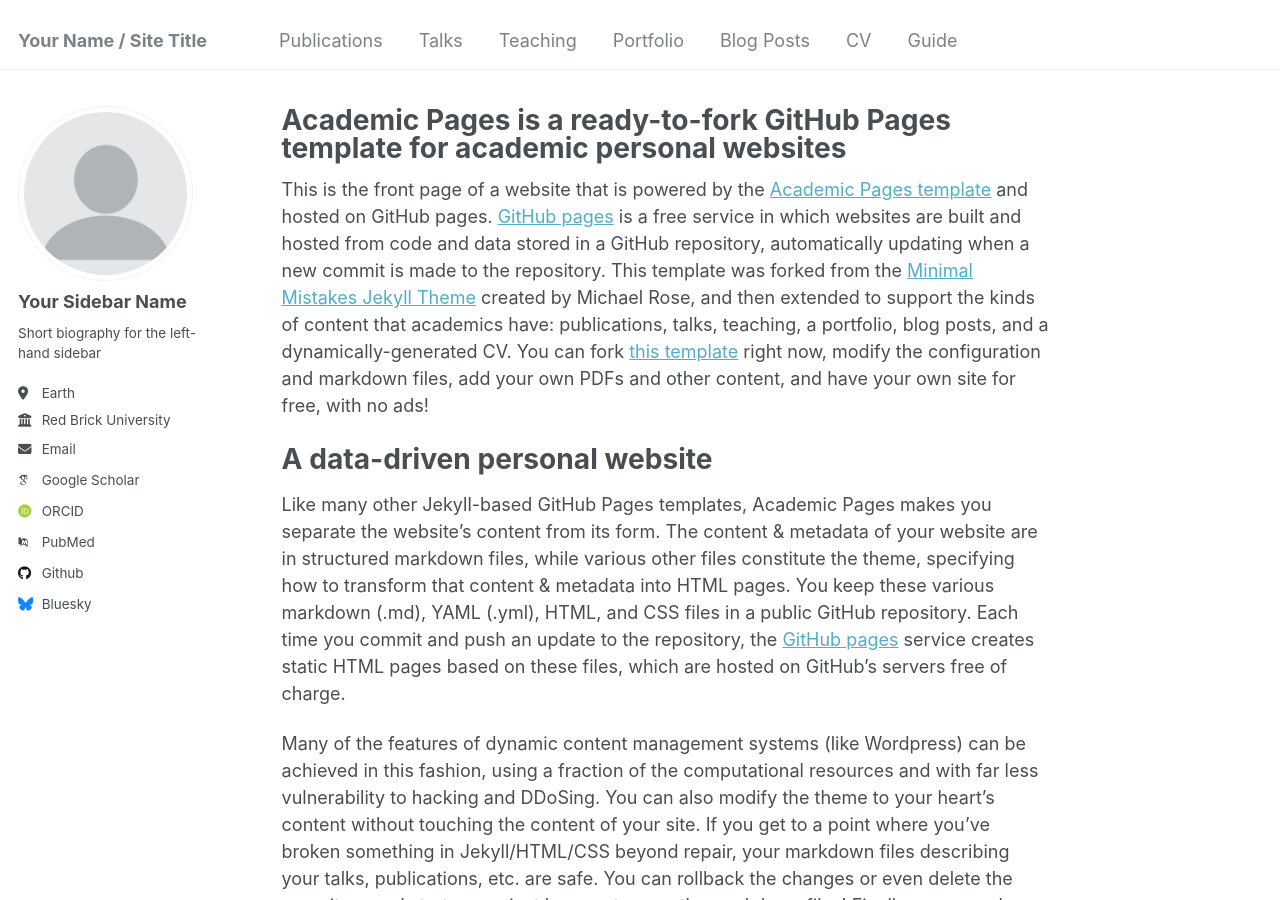
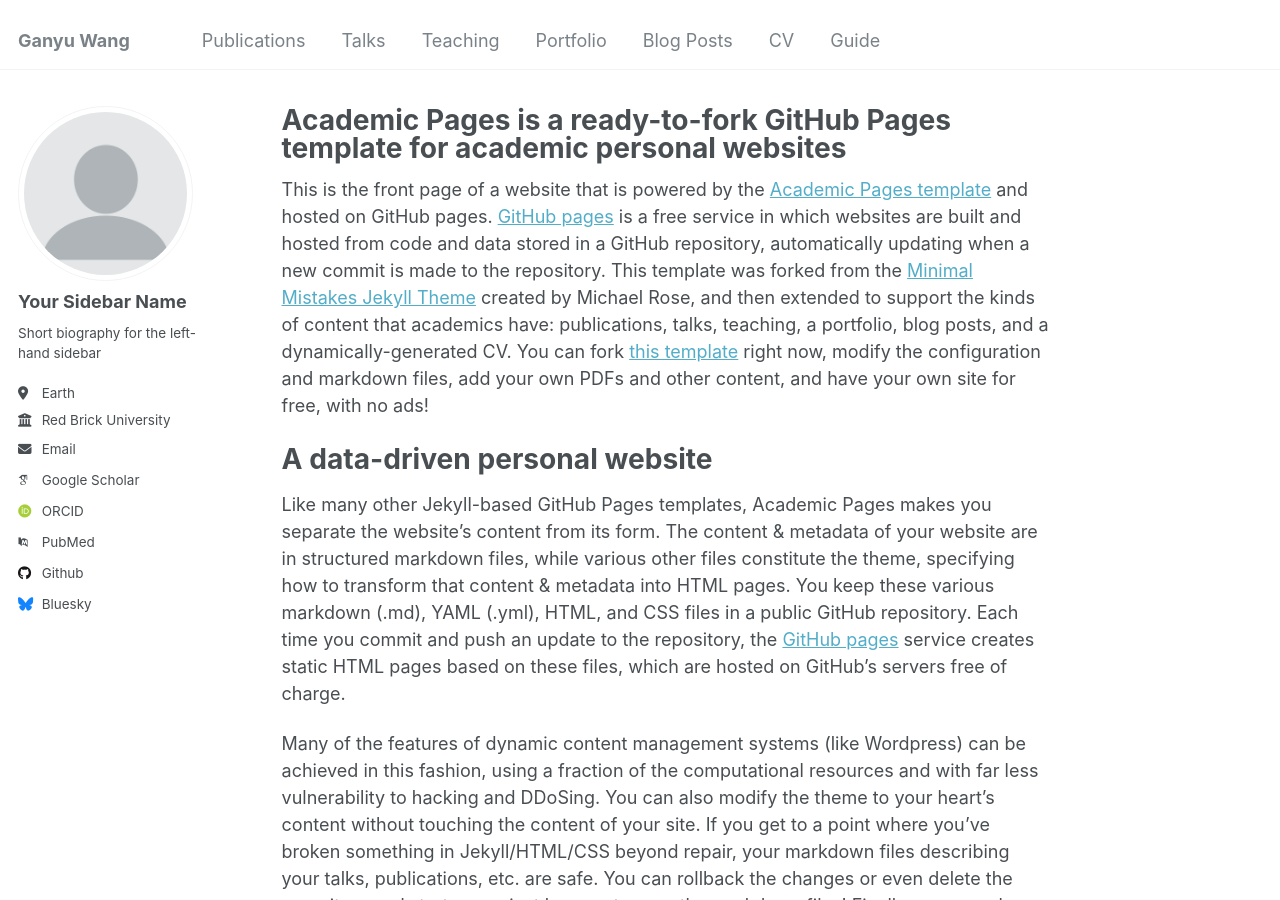
Before and after one commit to GanyuWang/GanyuWang.github.io, a Jekyll site: the page built from _pages/about.md, in a window 1280 px wide and 900 px high. Built offline with Jekyll 4.4.1, drawn with Linux system fonts in a browser that asks for light colours; some web fonts are replaced.

Commit message:
Update the config

```diff
--- a/_config.yml
+++ b/_config.yml
@@ -8,13 +8,13 @@
 
 # Basic Site Settings
 locale                   : "en-US"
-title                    : "Your Name / Site Title"
+title                    : "Ganyu Wang"
 title_separator          : "-"
 name                     : &name "Your Name"
 description              : &description "personal description"
-url                      : https://academicpages.github.io # the base hostname & protocol for your site e.g. "https://mmistakes.github.io"
+url                      : https://ganyuwang.github.io # the base hostname & protocol for your site e.g. "https://mmistakes.github.io"
 baseurl                  : "" # the subpath of your site, e.g. "/blog"
-repository               : "academicpages/academicpages.github.io"
+repository               : "GanyuWang/GanyuWang.github.io"
 
 # Site Author - The following control what appear as part of the author content on the side bar.
 #               If a field is blank the icon and link will not appear, otherwise it will be shown.
```
